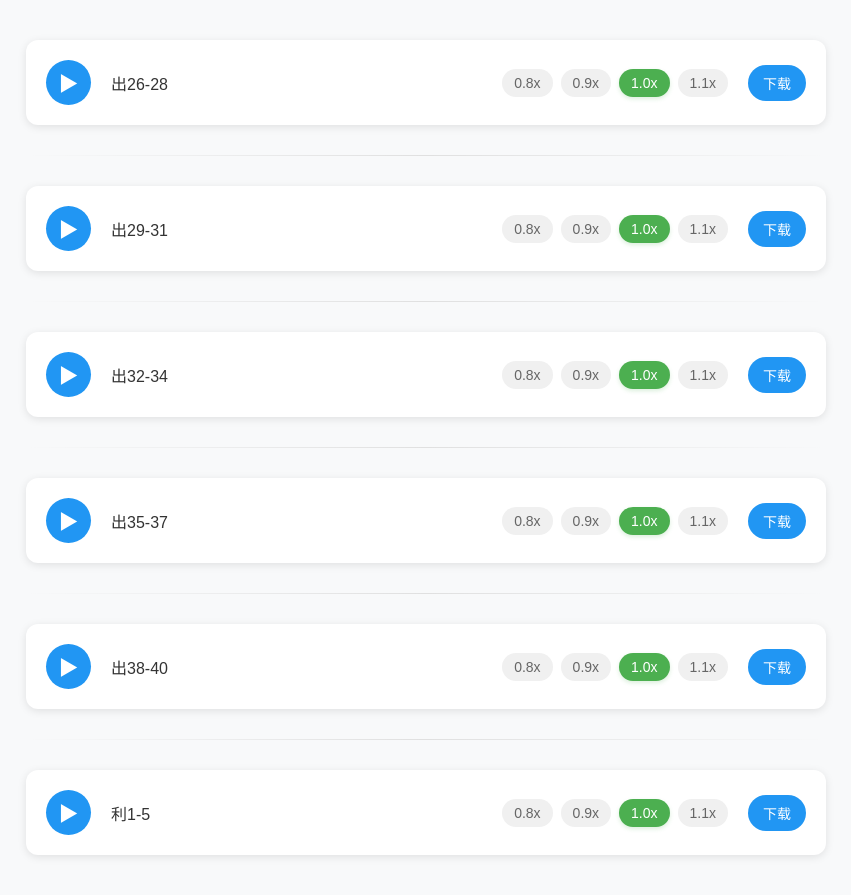
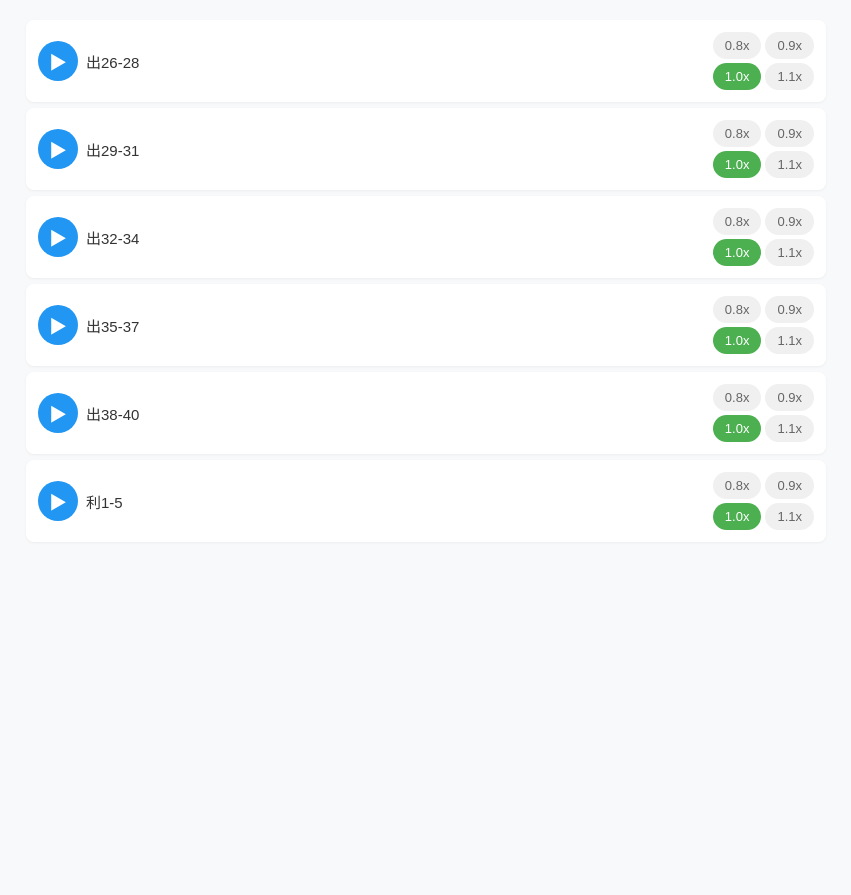
Before and after one commit to huojunpiano/BibleYinPin, a plain HTML site: page 出26-利5/index.html in a window 1280 px wide. Shown: the whole page, without its empty margins (214-1065 px from the left). After the commit the page ends 800 px from the top, so only its background shows below. Drawn offline with Linux system fonts and the light colour scheme.

Commit message:
更新index逻辑

```diff
--- a/出26-利5/index.html
+++ b/出26-利5/index.html
@@ -3,52 +3,58 @@
 <head>
     <meta charset="UTF-8">
     <meta name="viewport" content="width=device-width, initial-scale=1.0">
-    <title>多音频播放器</title>
+    <title>圣经音频播放</title>
     <style>
         body {
             font-family: 'Arial', sans-serif;
             max-width: 800px;
-            margin: 40px auto;
+            margin: 20px auto;
             background: #f8f9fa;
+            padding: 0 15px;
         }
 
         .audio-row {
             display: flex;
+            flex-wrap: wrap;
             align-items: center;
-            padding: 20px;
+            padding: 12px;
             background: white;
-            border-radius: 12px;
-            box-shadow: 0 2px 8px rgba(0,0,0,0.1);
-            margin-bottom: 20px;
-        }
-
-        .divider {
-            height: 1px;
-            background: linear-gradient(90deg, transparent 0%, #e0e0e0 50%, transparent 100%);
-            margin: 30px 0;
+            border-radius: 8px;
+            box-shadow: 0 1px 3px rgba(0,0,0,0.05);
+            margin-bottom: 6px;
+            gap: 8px;
         }
 
         .play-btn {
-            width: 45px;
-            height: 45px;
+            width: 40px;
+            height: 40px;
             border-radius: 50%;
             background: #2196F3;
             color: white;
             border: none;
-            font-size: 20px;
+            font-size: 18px;
             cursor: pointer;
-            margin-right: 20px;
-            transition: all 0.2s;
+            flex-shrink: 0;
         }
 
-        .play-btn.playing {
-            background: #FF5722;
+        .track-info {
+            flex: 1;
+            color: #333;
+            font-size: 15px;
+            min-width: 120px;
+            padding-right: 10px;
         }
 
         .speed-controls {
             display: flex;
-            gap: 8px;
+            flex-direction: column;
+            gap: 4px;
             margin-left: auto;
+        }
+
+        .speed-row {
+            display: flex;
+            gap: 4px;
         }
 
         .speed-btn {
@@ -58,178 +64,175 @@
             background: #f0f0f0;
             color: #666;
             cursor: pointer;
-            font-size: 14px;
-            transition: all 0.2s;
+            font-size: 13px;
+            white-space: nowrap;
         }
 
         .speed-btn.active {
             background: #4CAF50;
             color: white;
-            box-shadow: 0 2px 4px rgba(76,175,80,0.2);
         }
 
-        .download-btn {
-            margin-left: 20px;
-            padding: 8px 15px;
-            background: #2196F3;
-            color: white;
-            border: none;
-            border-radius: 20px;
-            cursor: pointer;
-            text-decoration: none;
-            font-size: 14px;
-            transition: background 0.2s;
+        @media (max-width: 480px) {
+            .audio-row {
+                padding: 10px;
             }
-
-        .track-info {
-            flex-grow: 1;
-            color: #333;
+            .speed-btn {
+                padding: 5px 10px;
+                font-size: 12px;
+            }
+            .play-btn {
+                width: 36px;
+                height: 36px;
                 font-size: 16px;
-            font-weight: 500;
+            }
         }
     </style>
 </head>
 <body>
     <!-- 第1行 -->
     <div class="audio-row">
-        <button class="play-btn" data-audio="audio1">▶</button>
+        <button class="play-btn" data-audio="track1">▶</button>
         <span class="track-info">出26-28</span>
         <div class="speed-controls">
+            <div class="speed-row">
                 <button class="speed-btn" data-speed="0.8">0.8x</button>
                 <button class="speed-btn" data-speed="0.9">0.9x</button>
+            </div>
+            <div class="speed-row">
                 <button class="speed-btn active" data-speed="1.0">1.0x</button>
                 <button class="speed-btn" data-speed="1.1">1.1x</button>
             </div>
-        <a href="2出26-28.mp3" download class="download-btn">下载</a>
-        <audio id="audio1" src="2出26-28.mp3"></audio>
         </div>
-
-    <div class="divider"></div>
+        <audio id="track1" src="2出26-28.mp3"></audio>
+    </div>
 
     <!-- 第2行 -->
     <div class="audio-row">
-        <button class="play-btn" data-audio="audio2">▶</button>
+        <button class="play-btn" data-audio="track2">▶</button>
         <span class="track-info">出29-31</span>
         <div class="speed-controls">
+            <div class="speed-row">
                 <button class="speed-btn" data-speed="0.8">0.8x</button>
                 <button class="speed-btn" data-speed="0.9">0.9x</button>
+            </div>
+            <div class="speed-row">
                 <button class="speed-btn active" data-speed="1.0">1.0x</button>
                 <button class="speed-btn" data-speed="1.1">1.1x</button>
             </div>
-        <a href="2出29-31.mp3" download class="download-btn">下载</a>
-        <audio id="audio2" src="2出29-31.mp3"></audio>
+        </div>
+        <audio id="track2" src="2出29-31.mp3"></audio>
     </div>
 
-    <div class="divider"></div>
-
-    <!-- 第3-6行 (重复结构) -->
+    <!-- 第3行-->
     <div class="audio-row">
-        <button class="play-btn" data-audio="audio3">▶</button>
+        <button class="play-btn" data-audio="track3">▶</button>
         <span class="track-info">出32-34</span>
         <div class="speed-controls">
+            <div class="speed-row">
                 <button class="speed-btn" data-speed="0.8">0.8x</button>
                 <button class="speed-btn" data-speed="0.9">0.9x</button>
+            </div>
+            <div class="speed-row">
                 <button class="speed-btn active" data-speed="1.0">1.0x</button>
                 <button class="speed-btn" data-speed="1.1">1.1x</button>
             </div>
-        <a href="2出32-34.mp3" download class="download-btn">下载</a>
-        <audio id="audio3" src="2出32-34.mp3"></audio>
+        </div>
+        <audio id="track3" src="2出32-34.mp3"></audio>
     </div>
 
-    <div class="divider"></div>
-
+    <!-- 第4行 -->
     <div class="audio-row">
-        <button class="play-btn" data-audio="audio4">▶</button>
+        <button class="play-btn" data-audio="track4">▶</button>
         <span class="track-info">出35-37</span>
         <div class="speed-controls">
+            <div class="speed-row">
                 <button class="speed-btn" data-speed="0.8">0.8x</button>
                 <button class="speed-btn" data-speed="0.9">0.9x</button>
+            </div>
+            <div class="speed-row">
                 <button class="speed-btn active" data-speed="1.0">1.0x</button>
                 <button class="speed-btn" data-speed="1.1">1.1x</button>
             </div>
-        <a href="2出35-37.mp3" download class="download-btn">下载</a>
-        <audio id="audio4" src="2出35-37.mp3"></audio>
+        </div>
+        <audio id="track4" src="2出35-37.mp3"></audio>
     </div>
 
-    <div class="divider"></div>
-
+    <!-- 第5行 -->
     <div class="audio-row">
-        <button class="play-btn" data-audio="audio5">▶</button>
+        <button class="play-btn" data-audio="track5">▶</button>
         <span class="track-info">出38-40</span>
         <div class="speed-controls">
+            <div class="speed-row">
                 <button class="speed-btn" data-speed="0.8">0.8x</button>
                 <button class="speed-btn" data-speed="0.9">0.9x</button>
+            </div>
+            <div class="speed-row">
                 <button class="speed-btn active" data-speed="1.0">1.0x</button>
                 <button class="speed-btn" data-speed="1.1">1.1x</button>
             </div>
-        <a href="2出38-40.mp3" download class="download-btn">下载</a>
-        <audio id="audio5" src="2出38-40.mp3"></audio>
+        </div>
+        <audio id="track5" src="2出38-40.mp3"></audio>
     </div>
 
-    <div class="divider"></div>
-
+    <!-- 第6行 -->
     <div class="audio-row">
-        <button class="play-btn" data-audio="audio6">▶</button>
+        <button class="play-btn" data-audio="track6">▶</button>
         <span class="track-info">利1-5</span>
         <div class="speed-controls">
+            <div class="speed-row">
                 <button class="speed-btn" data-speed="0.8">0.8x</button>
                 <button class="speed-btn" data-speed="0.9">0.9x</button>
+            </div>
+            <div class="speed-row">
                 <button class="speed-btn active" data-speed="1.0">1.0x</button>
                 <button class="speed-btn" data-speed="1.1">1.1x</button>
             </div>
-        <a href="3利1-5.mp3" download class="download-btn">下载</a>
-        <audio id="audio6" src="3利1-5.mp3"></audio>
+        </div>
+        <audio id="track6" src="3利1-5.mp3"></audio>
     </div>
 
     <script>
-        // 播放/暂停控制
+        // 播放控制逻辑
         document.querySelectorAll('.play-btn').forEach(btn => {
-            const audio = document.getElementById(btn.dataset.audio);
+            const audioId = btn.getAttribute('data-audio');
+            const audio = document.getElementById(audioId);
 
-            btn.addEventListener('click', () => {
-                // 暂停所有其他音频
+            btn.addEventListener('click', function() {
+                // 暂停其他音频
                 document.querySelectorAll('audio').forEach(otherAudio => {
                     if (otherAudio !== audio) {
                         otherAudio.pause();
                         otherAudio.parentElement.querySelector('.play-btn').textContent = '▶';
-                        otherAudio.parentElement.querySelector('.play-btn').classList.remove('playing');
                     }
                 });
 
                 if (audio.paused) {
                     audio.play();
-                    btn.textContent = '⏸';
-                    btn.classList.add('playing');
+                    this.textContent = '⏸';
                 } else {
                     audio.pause();
+                    this.textContent = '▶';
+                }
+            });
+
+            // 监听音频结束事件
+            audio.addEventListener('ended', () => {
                 btn.textContent = '▶';
-                    btn.classList.remove('playing');
-                }
             });
         });
 
-        // 速度控制
+        // 速度控制逻辑
         document.querySelectorAll('.speed-btn').forEach(btn => {
             btn.addEventListener('click', function() {
                 const parentRow = this.closest('.audio-row');
-                const audio = parentRow.querySelector('audio');
+                const audioId = parentRow.querySelector('.play-btn').getAttribute('data-audio');
+                const audio = document.getElementById(audioId);
                 const speed = parseFloat(this.dataset.speed);
 
-                // 更新播放速度
                 audio.playbackRate = speed;
-
-                // 更新按钮状态
                 parentRow.querySelectorAll('.speed-btn').forEach(b => b.classList.remove('active'));
                 this.classList.add('active');
-            });
-        });
-
-        // 音频播放结束重置按钮
-        document.querySelectorAll('audio').forEach(audio => {
-            audio.addEventListener('ended', () => {
-                const btn = audio.parentElement.querySelector('.play-btn');
-                btn.textContent = '▶';
-                btn.classList.remove('playing');
             });
         });
     </script>
```
Lines whose indentation alone changed are shown as unchanged.
